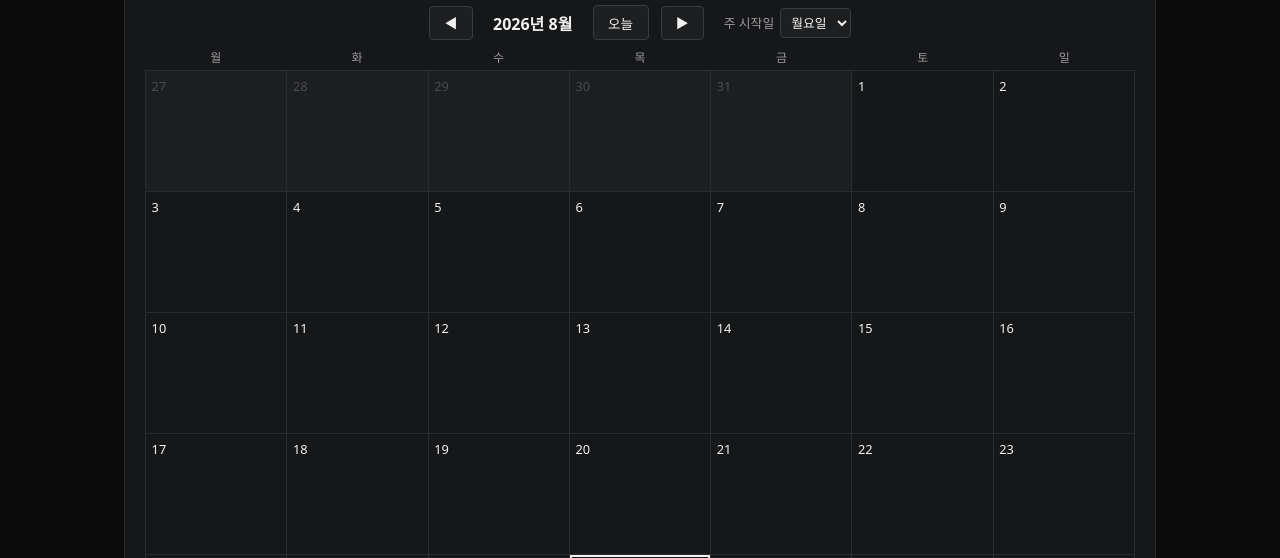
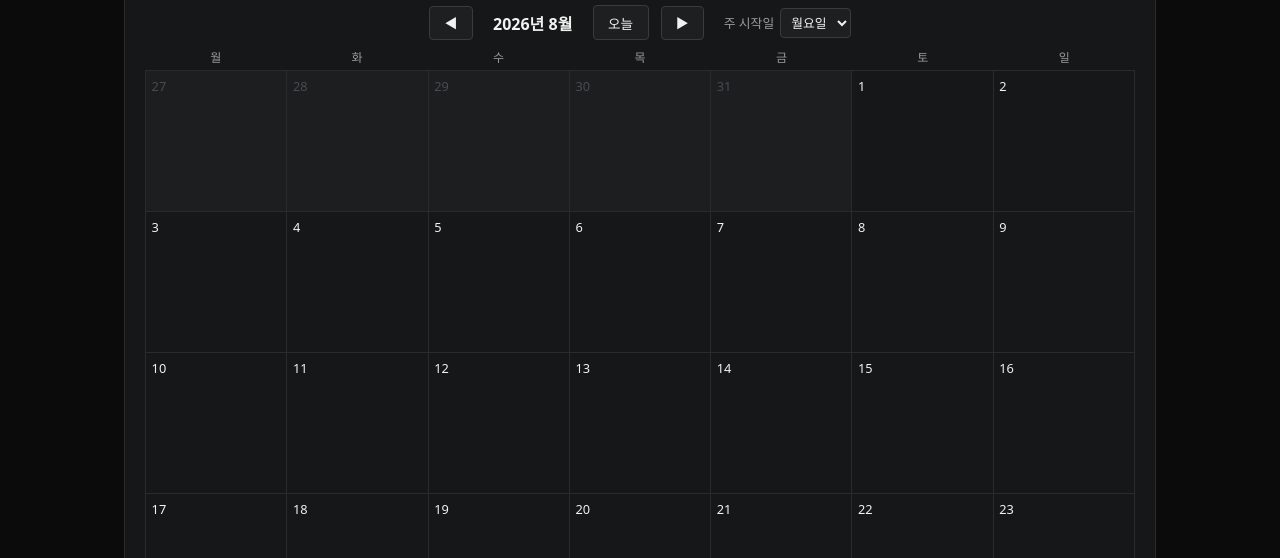
Before and after one commit to whiteclover0542/plan_record, a plain HTML site: page index.html in a window 1280 px wide. Shown: the part 198-756 px from the top of the page. Drawn offline with Linux system fonts and the light colour scheme; a web font is replaced by a local one.

Commit message:
캘린더 칸: 체크리스트를 위로, 스크롤바 숨김 처리
- 날짜 칸 내에서 체크리스트 항목이 기록보다 먼저 보이도록 순서 조정
- 넘치는 항목은 "+N개" 대신 칸 내부 스크롤(휠 스크롤 가능)로 보되
  스크롤바 트랙만 숨김(scrollbar-width: none / ::-webkit-scrollbar 숨김)
- 칸 높이를 살짝 늘려 체크리스트 여러 개 + 기록이 함께 있어도 안 잘리게 함

Co-Authored-By: Claude Sonnet 5 <noreply@anthropic.com>

```diff
--- a/style.css
+++ b/style.css
@@ -423,7 +423,7 @@ td button {
 
 .calendar-day {
   background: var(--panel);
-  height: 7.5rem;
+  height: 8.75rem;
   padding: 0.35rem;
   font-size: 0.8rem;
   display: flex;
@@ -472,6 +472,12 @@ td button {
   flex: 1 1 auto;
   min-height: 0;
   overflow-y: auto;
+  scrollbar-width: none; /* Firefox */
+  -ms-overflow-style: none; /* 구형 Edge/IE */
+}
+
+.day-records::-webkit-scrollbar {
+  display: none; /* Chrome, Safari */
 }
 
 .day-record-item {
--- a/ui.js
+++ b/ui.js
@@ -246,20 +246,11 @@ function renderCalendar(records) {
     const dayRecords = document.createElement("div");
     dayRecords.className = "day-records";
 
-    for (const r of recordsByDate.get(day.dateStr) || []) {
-      const item = document.createElement("div");
-      item.className = "day-record-item";
-      const hasValue = !isBlank(r.value) || !isBlank(r.unit);
-      item.textContent = hasValue ? `${r.item} · ${r.value}${r.unit}` : r.item;
-      item.title = item.textContent;
+    const dueChecklist = checklistItems.filter((item) => isChecklistDue(item, day.dateStr));
+    const dayRecordList = recordsByDate.get(day.dateStr) || [];
 
-      // 칸이 작아 목록에서는 요약만 보여주고, 클릭하면 상세 모달에서 전체 정보 + 수정·삭제를 보여준다.
-      item.addEventListener("click", () => openRecordDetail(r));
-
-      dayRecords.appendChild(item);
-    }
-
-    for (const c of checklistItems.filter((item) => isChecklistDue(item, day.dateStr))) {
+    // 체크리스트를 위쪽에 먼저 보여주고, 넘치는 항목은 칸 안에서 스크롤(스크롤바는 숨김)로 본다.
+    for (const c of dueChecklist) {
       const chip = document.createElement("label");
       chip.className = "day-checklist-item";
 
@@ -281,6 +272,19 @@ function renderCalendar(records) {
 
       chip.append(checkbox, text);
       dayRecords.appendChild(chip);
+    }
+
+    for (const r of dayRecordList) {
+      const item = document.createElement("div");
+      item.className = "day-record-item";
+      const hasValue = !isBlank(r.value) || !isBlank(r.unit);
+      item.textContent = hasValue ? `${r.item} · ${r.value}${r.unit}` : r.item;
+      item.title = item.textContent;
+
+      // 칸이 작아 목록에서는 요약만 보여주고, 클릭하면 상세 모달에서 전체 정보 + 수정·삭제를 보여준다.
+      item.addEventListener("click", () => openRecordDetail(r));
+
+      dayRecords.appendChild(item);
     }
 
     cell.appendChild(dayRecords);
```
